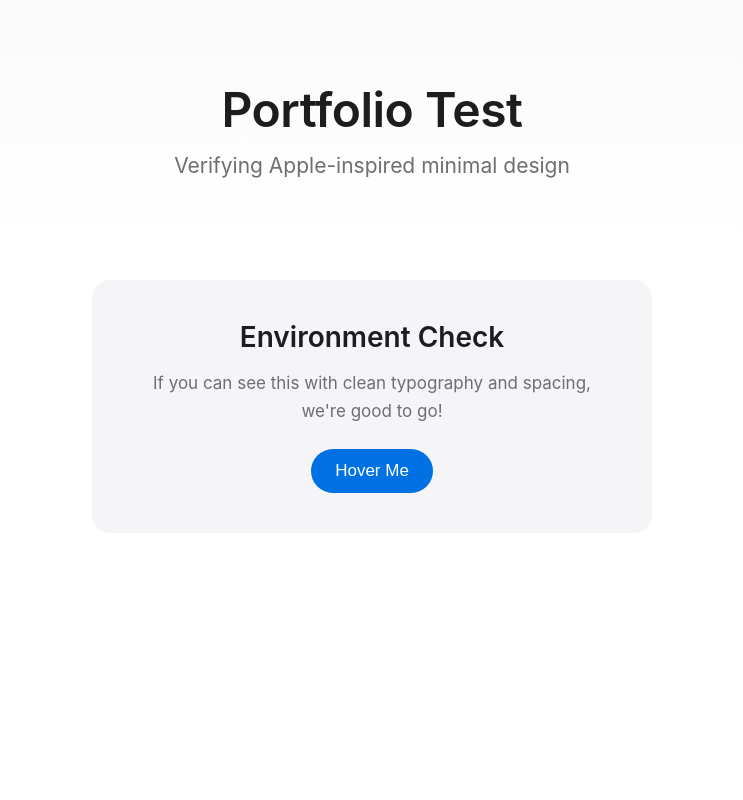
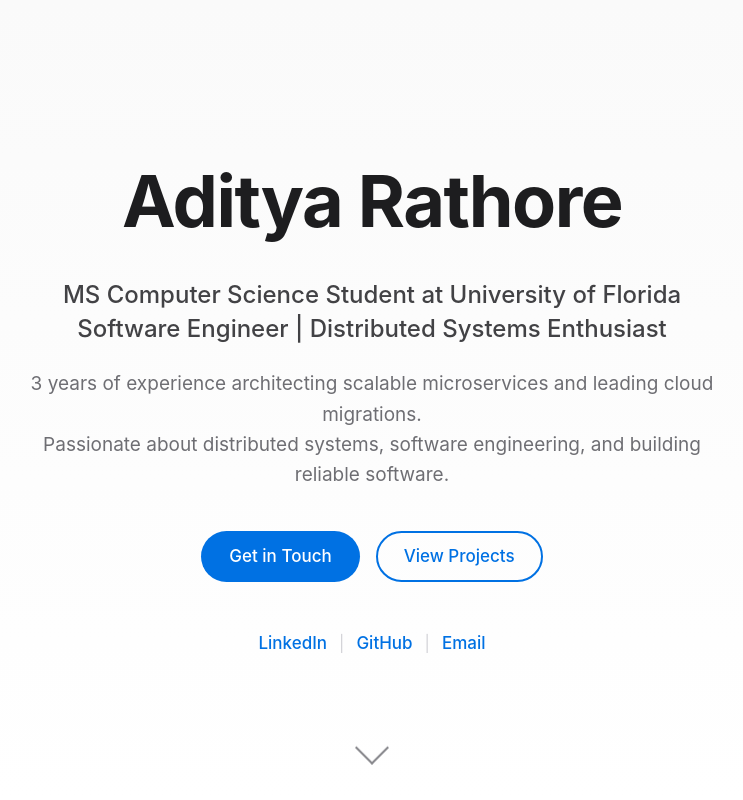
Before and after one commit to aditya-rathore15/portfolio-website, a React (Vite) app: page / in a window 1280 px wide. Shown: the whole page, without its empty margins (268-1011 px from the left). Built offline with nearby package versions, Linux system fonts and the light colour scheme.

Commit message:
Implement Hero section

```diff
--- a/src/App.css
+++ b/src/App.css
@@ -1,109 +1,116 @@
-/* Reset and Base Styles */
-* {
-  margin: 0;
-  padding: 0;
-  box-sizing: border-box;
+/* Main App Container */
+.app {
+  width: 100%;
+  overflow-x: hidden;
 }
 
-.test-container {
-  min-height: 100vh;
-  background-color: #ffffff;
-  font-family: -apple-system, BlinkMacSystemFont, 'Segoe UI', Roboto, Oxygen, Ubuntu, Cantarell, sans-serif;
+/* Section Container - Shared styling for all sections */
+.section {
+  max-width: 1200px;
+  margin: 0 auto;
+  padding: 100px 40px;
 }
 
-/* Header Section */
-.test-header {
-  text-align: center;
-  padding: 80px 20px 60px;
-  background: linear-gradient(180deg, #fafafa 0%, #ffffff 100%);
-}
-
-.test-title {
+/* Section Title - Consistent heading style */
+.section-title {
   font-size: 48px;
   font-weight: 600;
   color: #1d1d1f;
-  margin-bottom: 12px;
+  margin-bottom: 16px;
   letter-spacing: -0.5px;
+  text-align: center;
 }
 
-.test-subtitle {
+.section-subtitle {
   font-size: 21px;
+  color: #6e6e73;
+  text-align: center;
+  margin-bottom: 60px;
   font-weight: 400;
-  color: #6e6e73;
-  line-height: 1.4;
 }
 
-/* Content Section */
-.test-content {
-  max-width: 600px;
-  margin: 0 auto;
-  padding: 40px 20px;
-}
-
-.test-card {
+/* Card Component - Reusable card style */
+.card {
   background: #f5f5f7;
   border-radius: 18px;
-  padding: 40px;
-  text-align: center;
+  padding: 32px;
+  margin-bottom: 24px;
   transition: transform 0.3s ease, box-shadow 0.3s ease;
 }
 
-.test-card:hover {
+.card:hover {
   transform: translateY(-4px);
   box-shadow: 0 12px 24px rgba(0, 0, 0, 0.08);
 }
 
-.test-card h2 {
-  font-size: 28px;
-  font-weight: 600;
-  color: #1d1d1f;
-  margin-bottom: 16px;
-}
-
-.test-card p {
-  font-size: 17px;
-  color: #6e6e73;
-  line-height: 1.6;
-  margin-bottom: 24px;
-}
-
-/* Button */
-.test-button {
+/* Button Styles */
+.btn-primary {
   background: #0071e3;
   color: white;
   border: none;
   border-radius: 980px;
-  padding: 12px 24px;
+  padding: 12px 28px;
   font-size: 17px;
   font-weight: 500;
   cursor: pointer;
   transition: background 0.3s ease, transform 0.2s ease;
+  display: inline-block;
 }
 
-.test-button:hover {
+.btn-primary:hover {
   background: #0077ed;
   transform: scale(1.02);
 }
 
-.test-button:active {
+.btn-primary:active {
   transform: scale(0.98);
+}
+
+.btn-secondary {
+  background: transparent;
+  color: #0071e3;
+  border: 2px solid #0071e3;
+  border-radius: 980px;
+  padding: 10px 26px;
+  font-size: 17px;
+  font-weight: 500;
+  cursor: pointer;
+  transition: all 0.3s ease;
+  display: inline-block;
+}
+
+.btn-secondary:hover {
+  background: #0071e3;
+  color: white;
+  transform: scale(1.02);
 }
 
 /* Responsive Design */
 @media (max-width: 768px) {
-  .test-title {
+  .section {
+    padding: 60px 20px;
+  }
+
+  .section-title {
     font-size: 36px;
   }
 
-  .test-subtitle {
+  .section-subtitle {
     font-size: 18px;
+    margin-bottom: 40px;
   }
 
-  .test-card {
-    padding: 30px 20px;
+  .card {
+    padding: 24px;
+  }
+}
+
+@media (max-width: 480px) {
+  .section-title {
+    font-size: 28px;
   }
 
-  .test-card h2 {
-    font-size: 24px;
+  .section-subtitle {
+    font-size: 16px;
   }
 }
--- a/src/App.jsx
+++ b/src/App.jsx
@@ -1,20 +1,11 @@
 import './App.css'
+import Hero from './components/Hero'
 
 function App() {
   return (
-    <div className="test-container">
-      <header className="test-header">
-        <h1 className="test-title">Portfolio Test</h1>
-        <p className="test-subtitle">Verifying Apple-inspired minimal design</p>
-      </header>
-
-      <section className="test-content">
-        <div className="test-card">
-          <h2>Environment Check</h2>
-          <p>If you can see this with clean typography and spacing, we're good to go!</p>
-          <button className="test-button">Hover Me</button>
-        </div>
-      </section>
+    <div className="app">
+      <Hero />
+      {/* Other sections will be added here */}
     </div>
   )
 }
--- /dev/null
+++ b/src/components/Hero.css
@@ -0,0 +1,175 @@
+/* Hero Section Container */
+.hero {
+  min-height: 100vh;
+  display: flex;
+  flex-direction: column;
+  justify-content: center;
+  align-items: center;
+  text-align: center;
+  padding: 60px 40px;
+  background: linear-gradient(180deg, #fafafa 0%, #ffffff 100%);
+  position: relative;
+}
+
+.hero-content {
+  max-width: 800px;
+  animation: fadeInUp 1s ease-out;
+}
+
+/* Main title with subtle entrance animation */
+.hero-title {
+  font-size: 72px;
+  font-weight: 700;
+  color: #1d1d1f;
+  margin-bottom: 20px;
+  letter-spacing: -1.5px;
+  animation: fadeInUp 0.8s ease-out;
+}
+
+/* Subtitle with role information */
+.hero-subtitle {
+  font-size: 24px;
+  font-weight: 500;
+  color: #424245;
+  margin-bottom: 24px;
+  line-height: 1.4;
+  animation: fadeInUp 1s ease-out 0.2s both;
+}
+
+/* Description paragraph */
+.hero-description {
+  font-size: 19px;
+  color: #6e6e73;
+  line-height: 1.6;
+  margin-bottom: 40px;
+  max-width: 700px;
+  margin-left: auto;
+  margin-right: auto;
+  animation: fadeInUp 1.2s ease-out 0.4s both;
+}
+
+/* Button container */
+.hero-buttons {
+  display: flex;
+  gap: 16px;
+  justify-content: center;
+  margin-bottom: 48px;
+  animation: fadeInUp 1.4s ease-out 0.6s both;
+}
+
+/* Social links */
+.hero-links {
+  display: flex;
+  gap: 8px;
+  justify-content: center;
+  align-items: center;
+  animation: fadeInUp 1.6s ease-out 0.8s both;
+}
+
+.hero-link {
+  color: #0071e3;
+  font-size: 17px;
+  font-weight: 500;
+  transition: color 0.3s ease;
+}
+
+.hero-link:hover {
+  color: #0077ed;
+  text-decoration: underline;
+}
+
+.hero-link-divider {
+  color: #d2d2d7;
+  margin: 0 4px;
+}
+
+/* Scroll indicator at bottom */
+.scroll-indicator {
+  position: absolute;
+  bottom: 40px;
+  left: 50%;
+  transform: translateX(-50%);
+  animation: bounce 2s infinite;
+}
+
+.scroll-arrow {
+  width: 24px;
+  height: 24px;
+  border-left: 2px solid #86868b;
+  border-bottom: 2px solid #86868b;
+  transform: rotate(-45deg);
+}
+
+/* Animations */
+@keyframes fadeInUp {
+  from {
+    opacity: 0;
+    transform: translateY(30px);
+  }
+  to {
+    opacity: 1;
+    transform: translateY(0);
+  }
+}
+
+@keyframes bounce {
+  0%, 20%, 50%, 80%, 100% {
+    transform: translateX(-50%) translateY(0);
+  }
+  40% {
+    transform: translateX(-50%) translateY(-10px);
+  }
+  60% {
+    transform: translateX(-50%) translateY(-5px);
+  }
+}
+
+/* Responsive Design */
+@media (max-width: 768px) {
+  .hero {
+    min-height: 90vh;
+    padding: 40px 20px;
+  }
+
+  .hero-title {
+    font-size: 48px;
+  }
+
+  .hero-subtitle {
+    font-size: 20px;
+  }
+
+  .hero-description {
+    font-size: 17px;
+  }
+
+  .hero-buttons {
+    flex-direction: column;
+    gap: 12px;
+  }
+
+  .btn-primary,
+  .btn-secondary {
+    width: 100%;
+    max-width: 280px;
+  }
+}
+
+@media (max-width: 480px) {
+  .hero-title {
+    font-size: 36px;
+    letter-spacing: -1px;
+  }
+
+  .hero-subtitle {
+    font-size: 18px;
+  }
+
+  .hero-description {
+    font-size: 16px;
+  }
+
+  .hero-links {
+    flex-wrap: wrap;
+  }
+}
--- /dev/null
+++ b/src/components/Hero.jsx
@@ -0,0 +1,65 @@
+import './Hero.css'
+
+function Hero() {
+  return (
+    <section className="hero">
+      <div className="hero-content">
+        {/* Main heading with fade-in animation */}
+        <h1 className="hero-title">Aditya Rathore</h1>
+
+        {/* Subtitle highlighting key credentials */}
+        <p className="hero-subtitle">
+          MS Computer Science Student at University of Florida<br/>
+          Software Engineer | Distributed Systems Enthusiast
+        </p>
+
+        {/* Brief value proposition */}
+        <p className="hero-description">
+          3 years of experience architecting scalable microservices and leading cloud migrations.
+          <br/>Passionate about distributed systems, software engineering, and building reliable software.
+        </p>
+
+        {/* Call-to-action buttons */}
+        <div className="hero-buttons">
+          <a href="#contact" className="btn-primary">Get in Touch</a>
+          <a href="#projects" className="btn-secondary">View Projects</a>
+        </div>
+
+        {/* Social links */}
+        <div className="hero-links">
+          <a
+            href="https://linkedin.com/in/adityarathore20"
+            target="_blank"
+            rel="noopener noreferrer"
+            className="hero-link"
+          >
+            LinkedIn
+          </a>
+          <span className="hero-link-divider">|</span>
+          <a
+            href="https://github.com/aditya-rathore15"
+            target="_blank"
+            rel="noopener noreferrer"
+            className="hero-link"
+          >
+            GitHub
+          </a>
+          <span className="hero-link-divider">|</span>
+          <a
+            href="mailto:rathoreaditya.work@gmail.com"
+            className="hero-link"
+          >
+            Email
+          </a>
+        </div>
+      </div>
+
+      {/* Scroll indicator */}
+      <div className="scroll-indicator">
+        <div className="scroll-arrow"></div>
+      </div>
+    </section>
+  )
+}
+
+export default Hero
--- a/src/index.css
+++ b/src/index.css
@@ -1,12 +1,40 @@
-/* Global Styles */
+/* Global Reset and Base Styles */
+* {
+  margin: 0;
+  padding: 0;
+  box-sizing: border-box;
+}
+
+html {
+  scroll-behavior: smooth;
+  font-size: 16px;
+}
+
 body {
   margin: 0;
+  font-family: -apple-system, BlinkMacSystemFont, 'Segoe UI', 'Roboto', 'Oxygen',
+    'Ubuntu', 'Cantarell', 'Fira Sans', 'Droid Sans', 'Helvetica Neue',
+    sans-serif;
   -webkit-font-smoothing: antialiased;
   -moz-osx-font-smoothing: grayscale;
   background-color: #ffffff;
+  color: #1d1d1f;
+  line-height: 1.6;
 }
 
-/* Ensure smooth scrolling */
-html {
-  scroll-behavior: smooth;
+/* Smooth scrolling for anchor links */
+a {
+  text-decoration: none;
+  color: inherit;
 }
+
+/* Selection color (Apple blue) */
+::selection {
+  background-color: #0071e3;
+  color: white;
+}
+
+::-moz-selection {
+  background-color: #0071e3;
+  color: white;
+}
```
Also changed, not shown: src/components/About.jsx (added), src/components/Contact.jsx (added), src/components/Education.jsx (added), src/components/Experience.jsx (added), src/components/Projects.jsx (added), src/components/Skills.jsx (added).
